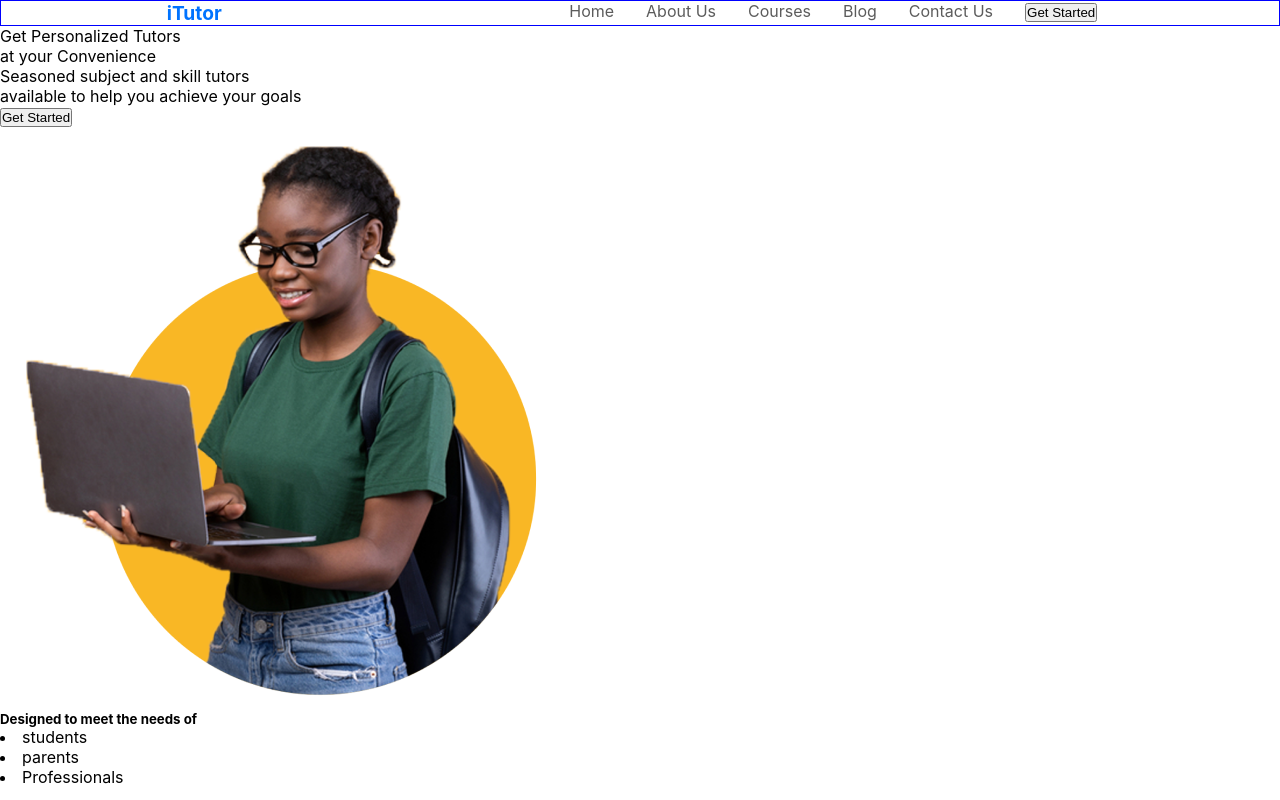
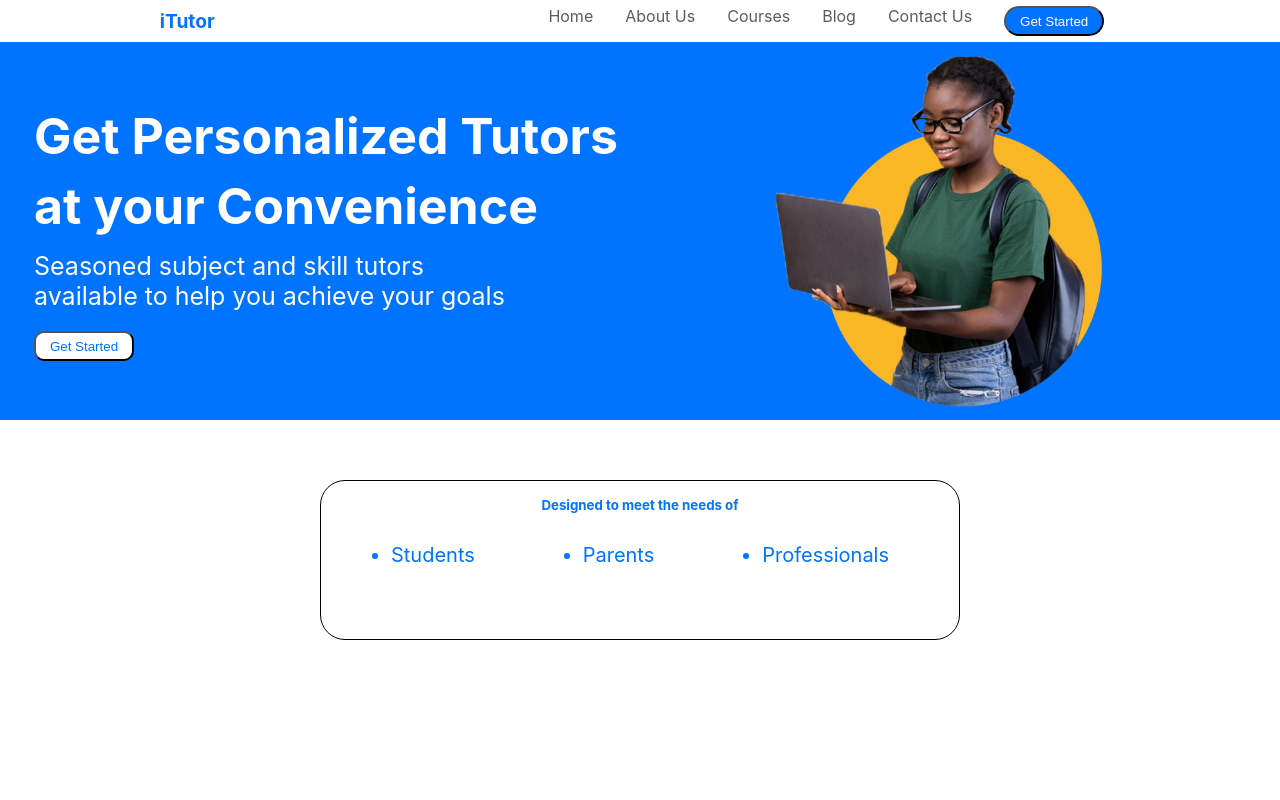
Before and after one commit to sirEmmyUche/iTutor, a React (Create React App) app: page / in a window 1280 px wide. Built offline with nearby package versions, Linux system fonts and the light colour scheme.

Commit message:
updating the nav css

```diff
--- a/src/components/App.css
+++ b/src/components/App.css
@@ -4,14 +4,21 @@
     margin: 0;
 }
 
+img{
+    max-width: 100%;
+    height: auto;
+}
+
 /* stylling the nav component */
 
 nav{
     height: 5%;
+    padding: 5px 0;
     background: #FFFFFF;
-    border: 1px solid blue;
+    border: 1px solid #FFFFFF;
     display: flex;
     justify-content: space-around;
+    align-items: center;
 }
 
 .logo{
@@ -32,6 +39,94 @@ nav{
 }
 
 
-.nav-ul li:hover{
+.nav-ul li:hover:not(:last-child){
     border-bottom: 3px solid #0073FF;
 }
+
+.nav-get-started-btn>button{
+    background: #0073FF;
+    color: #FFFFFF;
+    width: 100px;
+    height: 30px;
+    border-radius: 15px;
+    font-weight: 400;
+}
+
+header{
+    border: 1px solid #0073FF;
+    height: 25%;
+    padding: 0 2em;
+    background: #0073FF;
+    display: flex;
+    justify-content: space-around;
+    align-items: center;
+}
+
+
+
+.get-personal-tutor{
+    border: 1px solid #0073FF;
+    height: 75%;
+    max-width: 75%;
+    width: 70%;
+}
+
+.get-personal-tutor h1{
+    color: #FFFFFF;
+    font-weight: 700;
+    line-height: 70px;
+    font-size: 50px;
+    margin-bottom: 10px;
+}
+
+.get-personal-tutor p{
+    color: #FFFFFF;
+    margin-bottom: 15px;
+    font-weight: 400;
+    font-size: 25px;
+}
+
+.get-personal-tutor button{
+    margin-top: 5px;
+    width: 100px;
+    height: 30px;
+    background: #FFFFFF;
+    color: #0073FF;
+    border-radius: 10px;
+}
+
+.header-img img{
+    border: 1px solid #0073FF;
+    width: 75%;
+    height: 75%;
+}
+
+.designed-to-meet-needs{
+    position: absolute;
+    border: 1px solid black;
+    border-radius: 25px;
+    box-shadow: 0 0 10px #FFFFFF;
+    padding: 1em;
+    background: #FFFFFF;
+    bottom: 20%;
+    width: 50%;
+    height: 20%;
+    z-index: 5;
+}
+
+.designed-to-meet-needs>h5{
+    text-align: center;
+    color: #0073FF;
+}
+
+.designed-to-meet-needs>ul{
+    margin-top: 5%;
+    display: flex;
+    justify-content: space-around;
+    align-content: center;
+}
+
+.designed-to-meet-needs>ul li{
+    color: #0073FF;
+    font-size: 20px;
+}
--- a/src/components/nav.js
+++ b/src/components/nav.js
@@ -11,28 +11,30 @@ function Nav () {
                 <li>Courses</li>
                 <li>Blog</li>
                 <li>Contact Us</li>
-                <li><button>Get Started</button></li>
+                <li className='nav-get-started-btn'><button>Get Started</button></li>
             </ul>
             </nav>
         <header>
-            <div>
-                <div>
+            <div className='get-personal-tutor'>
+                <h1>
                     Get Personalized Tutors <br/>
                     at your Convenience
-                </div>
-                <div>
+                </h1>
+                <p>
                     Seasoned subject and skill tutors<br/>
                     available to help you achieve your goals
-                </div>
+                </p>
                 <button> Get Started</button>
             </div>
 
-            <div><img src='images/iTutors.png' alt='an avi'/></div>
-            <div>
+            <div className='header-img'><img src='images/iTutors.png' alt='an avi'/></div>
+            <div className='designed-to-meet-needs'>
                 <h5>Designed to meet the needs of</h5>
-                <li>students</li>
-                <li>parents</li>
+                <ul>
+                <li>Students</li>
+                <li>Parents</li>
                 <li>Professionals</li>
+                </ul>
             </div>
         </header>
     </div>
```
